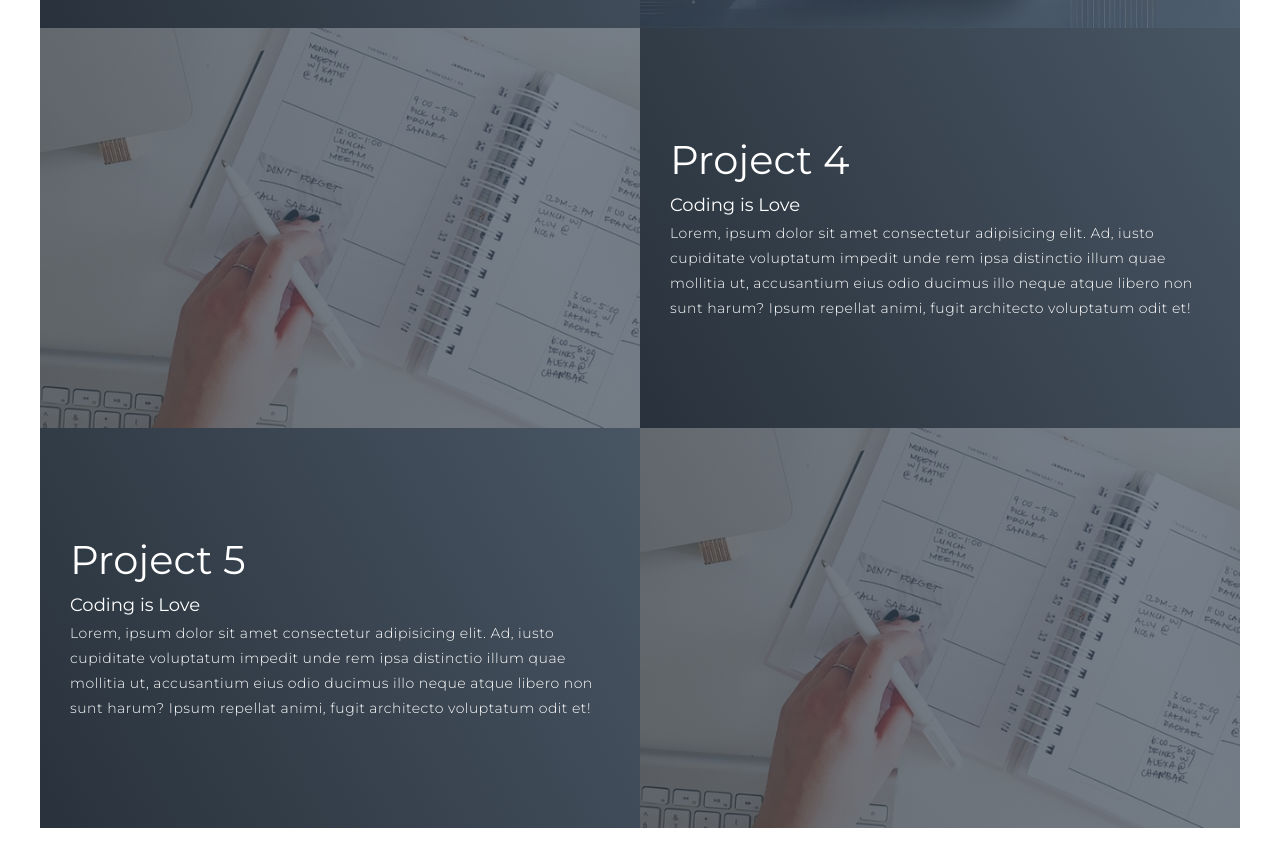
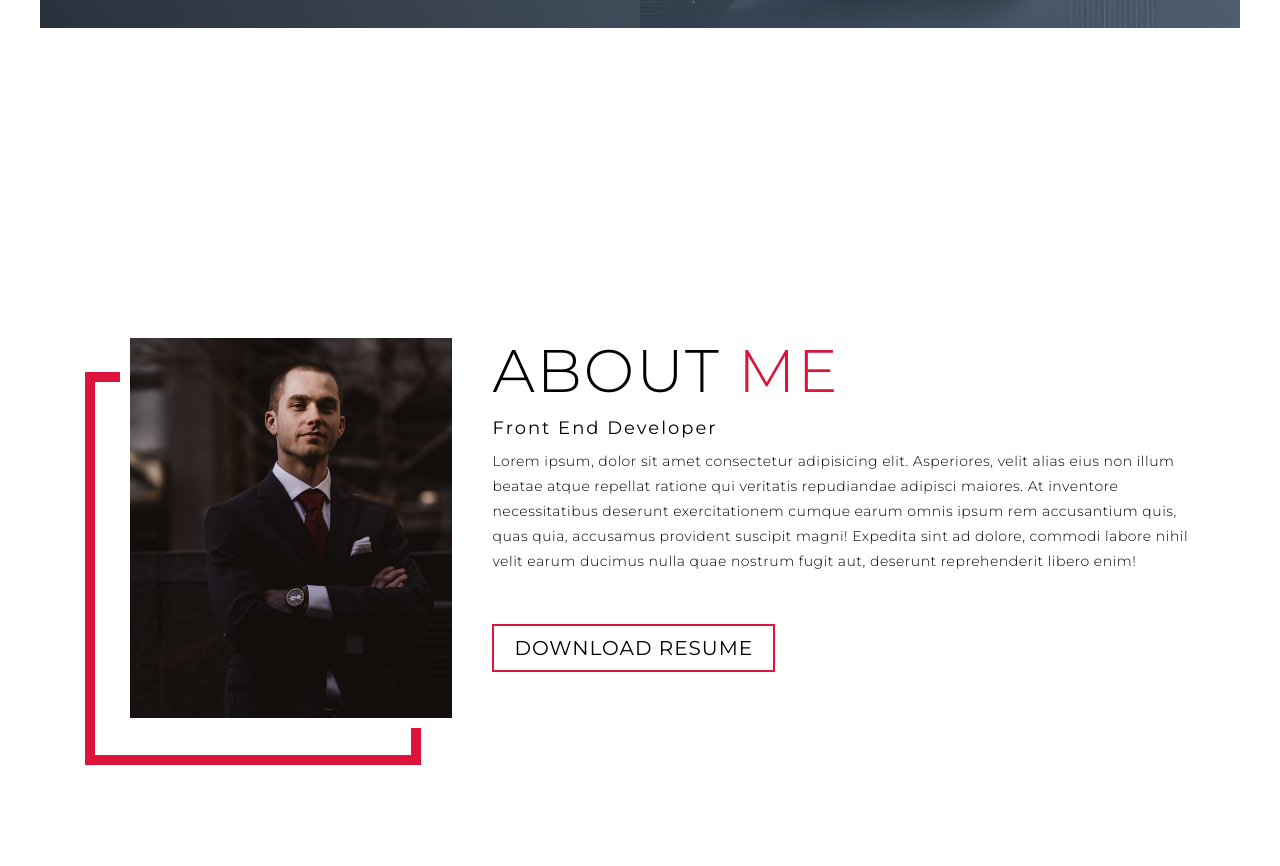
Before and after one commit to furqannr/Portfolio-Website, a plain HTML site: page index.html in a window 1280 px wide. Shown: the part 3040-3906 px from the top of the page. Drawn offline with Linux system fonts and the light colour scheme.

Commit message:
Update index.html

```diff
--- a/index.html
+++ b/index.html
@@ -124,31 +124,7 @@ Blockchain Innovation: Transforms traditional contracts into blockchain-based sm
             <img src="./img/Thesis Lens.webp" alt="img">
           </div>
         </div>
-        <div class="project-item">
-          <div class="project-info">
-            <h1>Project 4</h1>
-            <h2>Coding is Love</h2>
-            <p>Lorem, ipsum dolor sit amet consectetur adipisicing elit. Ad, iusto cupiditate voluptatum impedit unde
-              rem ipsa distinctio illum quae mollitia ut, accusantium eius odio ducimus illo neque atque libero non sunt
-              harum? Ipsum repellat animi, fugit architecto voluptatum odit et!</p>
-          </div>
-          <div class="project-img">
-            <img src="./img/img-1.png" alt="img">
-          </div>
-        </div>
-        <div class="project-item">
-          <div class="project-info">
-            <h1>Project 5</h1>
-            <h2>Coding is Love</h2>
-            <p>Lorem, ipsum dolor sit amet consectetur adipisicing elit. Ad, iusto cupiditate voluptatum impedit unde
-              rem ipsa distinctio illum quae mollitia ut, accusantium eius odio ducimus illo neque atque libero non sunt
-              harum? Ipsum repellat animi, fugit architecto voluptatum odit et!</p>
-          </div>
-          <div class="project-img">
-            <img src="./img/img-1.png" alt="img">
-          </div>
-        </div>
-      </div>
+              </div>
     </div>
   </section>
   <!-- End Projects Section -->
```
